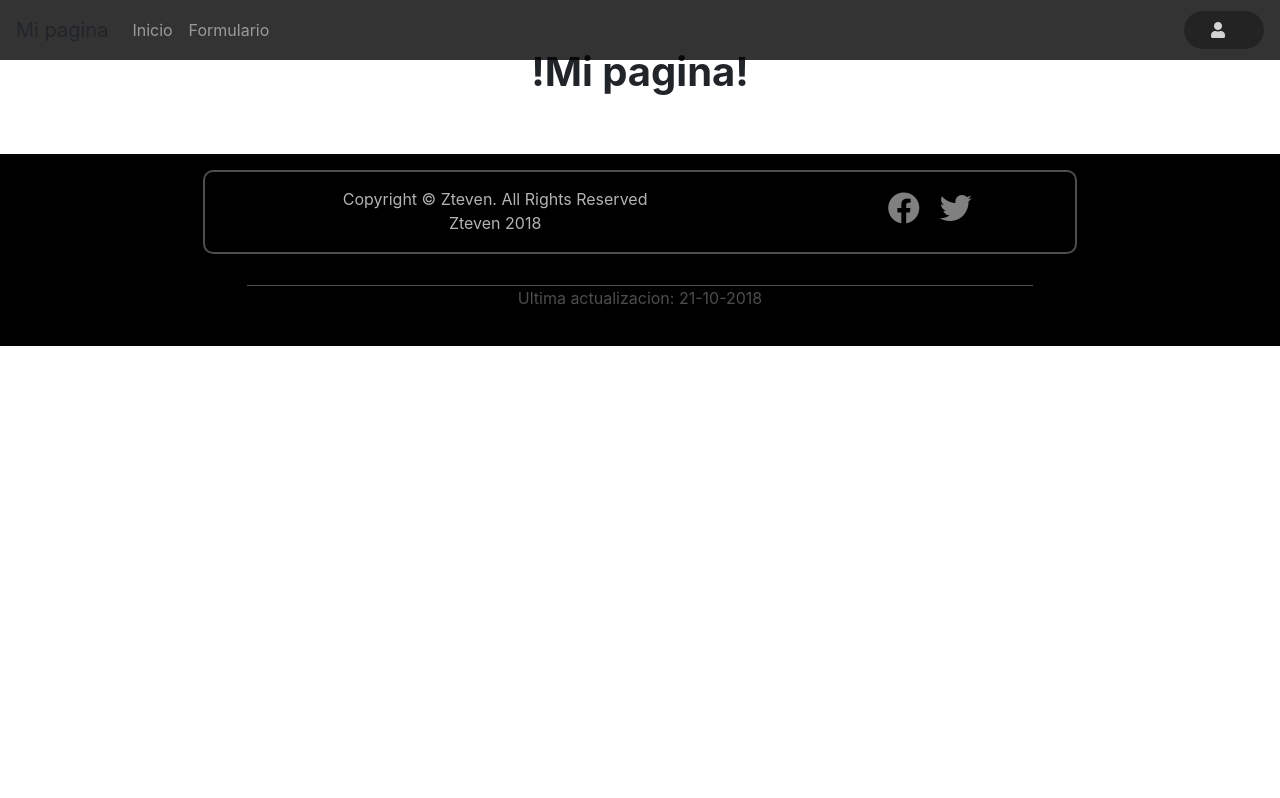
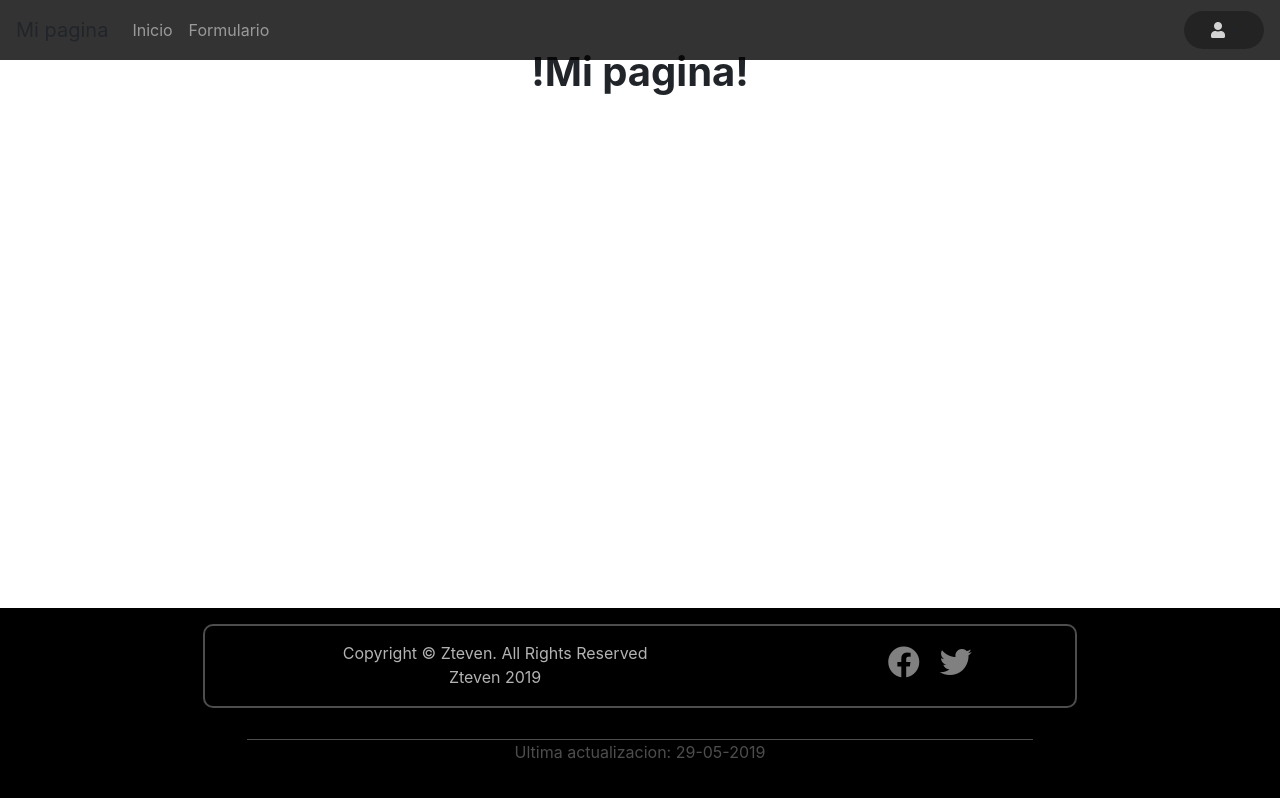
Before and after one commit to ztevenx100/cssAngular, an Angular app: page /home in a window 1280 px wide. Built offline with nearby package versions, Linux system fonts and the light colour scheme.

Commit message:
Cambios footer
Cambios para que el footer se visualice siempre al final de la pagina.

```diff
--- a/src/app/app.component.css
+++ b/src/app/app.component.css
@@ -15,3 +15,9 @@ body {
   min-height: 100vh;
   flex-wrap: wrap;
 }
+
+app-footer {
+  width: 100%;
+  position: absolute;
+  bottom: 0;
+}
--- a/src/app/components/footer/footer.component.css
+++ b/src/app/components/footer/footer.component.css
@@ -2,6 +2,10 @@
 To change this license header, choose License Headers in Project Properties.
 To change this template file, choose Tools | Templates
 and open the template in the editor.
+*/
+/*links:
+-https://ponceelrelajado.com/footer-siempre-abajo/
+-https://www.google.com/search?rlz=1C1KMZB_enCO832CO832&ei=SuDuXOKdBNHG5gKDgbyYBQ&q=css+footer+siempre+abajo&oq=css%2B&gs_l=psy-ab.1.1.0i10j0i67l6j0i10l3.1048709.1052354..1079066...1.0..0.241.779.0j5j1......0....1..gws-wiz.....0..0i71j0i131j0.VLu7ZrrDohk
 */
 /*
     Created on : 16/09/2018, 09:59:44 PM
@@ -23,13 +27,13 @@ body {
 /*-------------------------------------------------------------------------------
         Footer
 -------------------------------------------------------------------------------*/
-.footer {
+footer {
   background-color: #000;
   margin: 0;
   margin-top: 30px;
   padding: 0;
   text-align: center;
-  align-flex: flex-end;
+  bottom: 0;
   width: 100%;
   border-top: 2px solid #fff;
 }
--- a/src/app/components/footer/footer.component.html
+++ b/src/app/components/footer/footer.component.html
@@ -1,7 +1,7 @@
 <!--- Footer
     ================================================== -->
 
-<footer id="footer" class="footer py-3">
+<footer id="footer" class="footer py-3 ">
 	<div class="row">
 		<div class="col-2"></div>
 
@@ -9,7 +9,7 @@
 			<div class="row info">
 				<div class="col-8 footer-info">
 					<a href="#">Copyright &copy; Zteven. All Rights Reserved</a><br>
-					<a href="#">Zteven 2018</a>
+					<a href="#">Zteven {{anoCreacion}}</a>
 				</div>
 				<div class="col-4 base-contact-social">
 					<ul class="contact-social">
--- a/src/app/components/footer/footer.component.ts
+++ b/src/app/components/footer/footer.component.ts
@@ -6,7 +6,10 @@ import { Component, OnInit } from "@angular/core";
   styleUrls: ["./footer.component.css"]
 })
 export class FooterComponent implements OnInit {
-  fecha = "21-10-2018";
+  fecha = "29-05-2019";
+  autor = "Zteven";
+  nombre = "Pedro Castiblanco";
+  anoCreacion = 2019;
 
   constructor() {}
 
--- a/src/index.html
+++ b/src/index.html
@@ -14,7 +14,8 @@
 	<!-- Bootstrap CSS -->
 	<link rel="stylesheet" href="https://stackpath.bootstrapcdn.com/bootstrap/4.3.1/css/bootstrap.min.css" integrity="sha384-ggOyR0iXCbMQv3Xipma34MD+dH/1fQ784/j6cY/iJTQUOhcWr7x9JvoRxT2MZw1T"
 	 crossorigin="anonymous">
-	<link rel="stylesheet" href="https://use.fontawesome.com/releases/v5.8.2/css/all.css" integrity="sha384-oS3vJWv+0UjzBfQzYUhtDYW+Pj2yciDJxpsK1OYPAYjqT085Qq/1cq5FLXAZQ7Ay" crossorigin="anonymous">
+	<link rel="stylesheet" href="https://use.fontawesome.com/releases/v5.8.2/css/all.css" integrity="sha384-oS3vJWv+0UjzBfQzYUhtDYW+Pj2yciDJxpsK1OYPAYjqT085Qq/1cq5FLXAZQ7Ay"
+	 crossorigin="anonymous">
 
 	<meta name="viewport" content="width=device-width, initial-scale=1">
 	<link rel="icon" type="image/x-icon" href="favicon.ico">
@@ -23,7 +24,7 @@
 
 <body>
 
-	<app-root style="width:100%;"></app-root>
+	<app-root></app-root>
 
 
 	<!-- jQuery first, then Popper.js, then Bootstrap JS -->
--- a/src/styles.css
+++ b/src/styles.css
@@ -21,3 +21,10 @@ body {
 .selector-for-some-widget {
   box-sizing: content-box;
 }
+
+app-root {
+  width: 100%;
+  min-height: 100%;
+  height: auto;
+  position: relative;
+}
```
